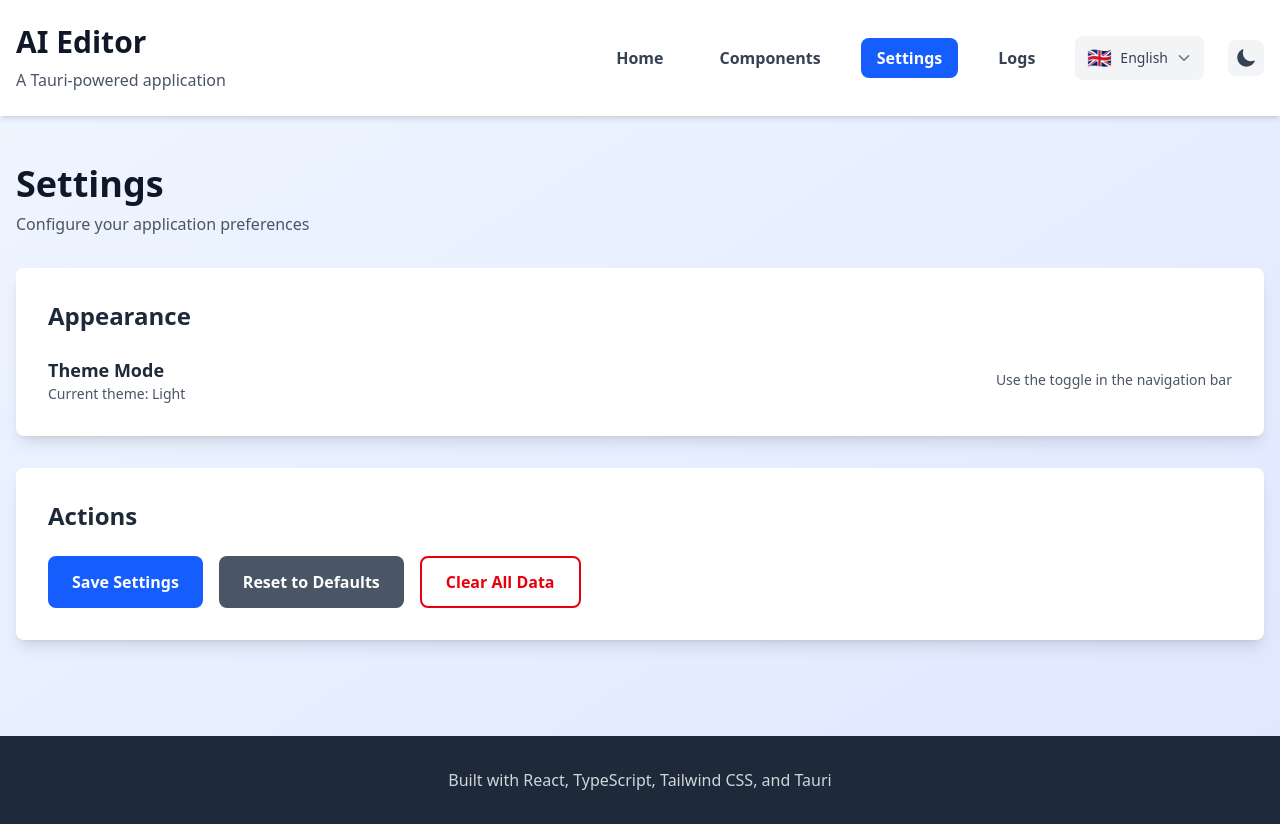
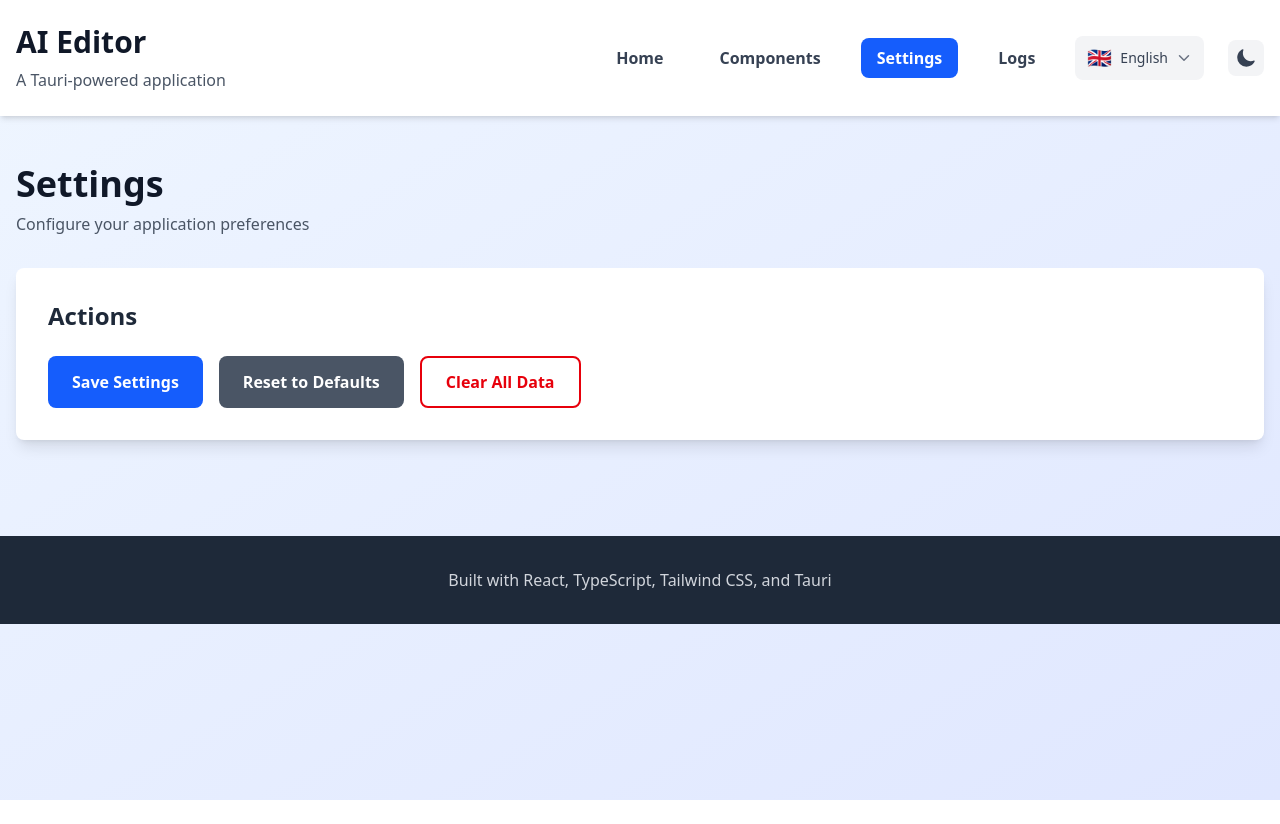
Before and after one commit to marouane-dev75/ai-writer, a React (Vite) app: page /settings in a window 1280 px wide. After the commit the page ends 800 px from the top, so only its background shows below. Built offline with nearby package versions, Linux system fonts and the light colour scheme.

Commit message:
refactor

```diff
--- a/src/App.tsx
+++ b/src/App.tsx
@@ -1,5 +1,5 @@
 import { Routes, Route } from "react-router";
-import { PageContainer } from "./features/theme/layouts";
+import { PageContainer } from "./common/layouts";
 import { HomePage } from "./pages/HomePage";
 import { ComponentShowcasePage } from "./pages/ComponentShowcasePage";
 import { SettingsPage } from "./pages/SettingsPage";
--- a/src/features/theme/layouts/Navbar.tsx
+++ b/src/common/layouts/Navbar.tsx
@@ -1,6 +1,6 @@
 import { NavLink } from "@/common/ui";
-import { useTheme } from "..";
-import { useTranslation, LanguageSelector } from "../../i18n";
+import { useTheme } from "../../features/theme";
+import { useTranslation, LanguageSelector } from "../../features/i18n";
 import { DarkModeToggle } from "./DarkModeToggle";
 
 export const Navbar = () => {
--- a/src/pages/SettingsPage.tsx
+++ b/src/pages/SettingsPage.tsx
@@ -1,8 +1,6 @@
-import { useTheme } from "../features/theme";
 import { useTranslation } from "../features/i18n";
 
 export const SettingsPage = () => {
-  const { isDarkMode } = useTheme();
   const { t } = useTranslation();
 
   return (
@@ -14,30 +12,6 @@ export const SettingsPage = () => {
         <p className="text-gray-600 dark:text-gray-300">
           {t('settings.subtitle')}
         </p>
-      </div>
-
-      {/* Theme Settings */}
-      <div className="bg-white dark:bg-gray-800 rounded-lg shadow-lg dark:ring-gray-700 p-8 mb-8">
-        <h2 className="text-2xl font-bold text-gray-800 dark:text-white mb-6">
-          {t('settings.appearance')}
-        </h2>
-        <div className="space-y-4">
-          <div className="flex items-center justify-between">
-            <div>
-              <h3 className="text-lg font-semibold text-gray-800 dark:text-white">
-                {t('settings.themeMode')}
-              </h3>
-              <p className="text-sm text-gray-600 dark:text-gray-300">
-                {t('settings.currentTheme')}: {isDarkMode ? t('settings.dark') : t('settings.light')}
-              </p>
-            </div>
-            <div className="flex items-center gap-2">
-              <span className="text-sm text-gray-600 dark:text-gray-300">
-                {t('settings.useToggle')}
-              </span>
-            </div>
-          </div>
-        </div>
       </div>
 
       {/* Actions */}
```
Also changed, not shown: src/common/layouts/DarkModeToggle.tsx (renamed from src/features/theme/layouts/DarkModeToggle.tsx), src/common/layouts/PageContainer.tsx (renamed from src/features/theme/layouts/PageContainer.tsx), src/common/layouts/index.ts (renamed from src/features/theme/layouts/index.ts).
